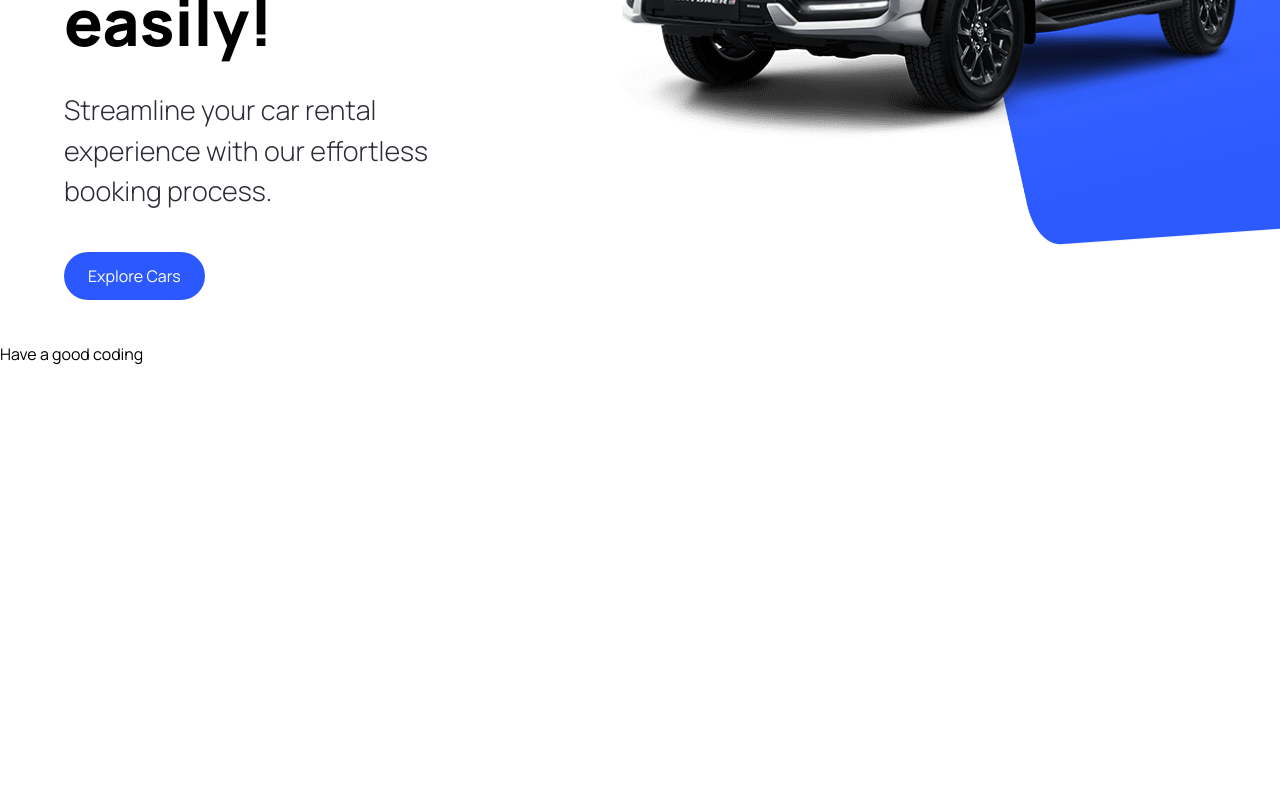
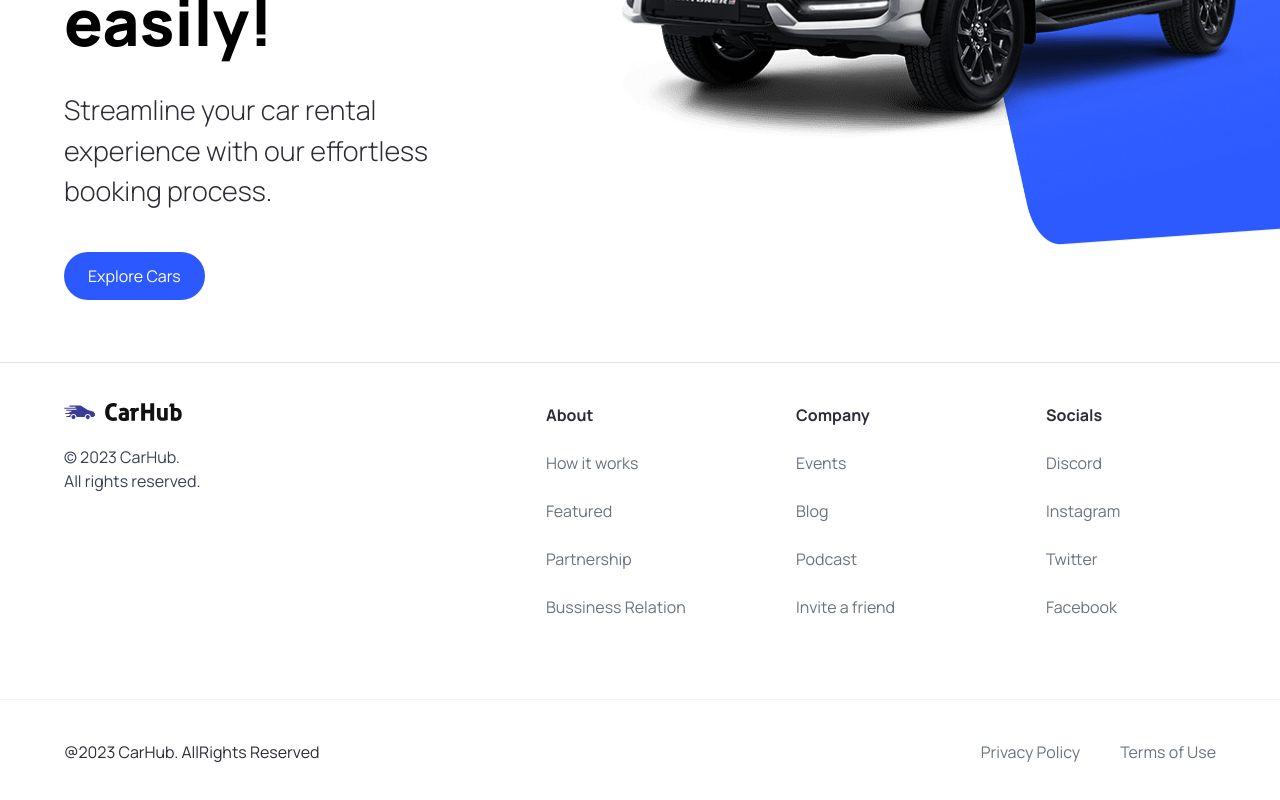
Before and after one commit to ndayishimiyeeric/car_showcase, a Next.js app: page / in a window 1280 px wide. Shown: the part 458-1258 px from the top of the page. Before the commit the page ends 824 px from the top, so only its background shows below. Built offline with nearby package versions, Linux system fonts and the light colour scheme.

Commit message:
add footer

```diff
--- a/components/Footer/Footer.tsx
+++ b/components/Footer/Footer.tsx
@@ -1,4 +1,7 @@
 import React from 'react';
+import Image from 'next/image';
+import Link from 'next/link';
+import { footerLinks } from '@/constants';
 
 type FooterProps = {
 
@@ -6,6 +9,43 @@
 
 const Footer:React.FC<FooterProps> = () => {
 
-  return <div>Have a good coding</div>
+  return (
+    <footer className='flex flex-col text-black-100 mt-5 border-t border-r-gray-100'>
+      <div className='flex max-md:flex-col flex-wrap justify-between gap-5 sm:px-16 px-6 py-10'>
+        <div className='flex flex-col justify-start items-start gap-6'>
+          <Image
+            src='/logo.svg'
+            alt='logo'
+            width={118}
+            height={18}
+            className='object-contain'
+          />
+          <p className='text-base text-gray-700'>
+            © 2023 CarHub. <br />All rights reserved.
+          </p>
+        </div>
+        <div className='footer__links'>
+          {footerLinks.map((link, index) => (
+            <div
+              key={index}
+              className='footer__link'
+            >
+              <h3 className='font-bold'>{link.title}</h3>
+              {link.links.map((item, index) => (
+                <Link key={index} href={item.url} className='text-gray-500'>{ item.title }</Link>
+              ))}
+            </div>
+          ))}
+        </div>
+      </div>
+      <div className='flex justify-between items-center flex-wrap mt-10 border-t border-gray-100 sm:px-16 px-6 py-10'>
+        <p>@2023  CarHub. AllRights Reserved</p>
+        <div className='footer__copyrights-link'>
+          <Link href="/" className='text-gray-500'>Privacy Policy</Link>
+          <Link href="/" className='text-gray-500'>Terms of Use</Link>
+        </div>
+      </div>
+    </footer>
+  )
 }
 export default Footer;
--- /dev/null
+++ b/constants/index.ts
@@ -0,0 +1,101 @@
+export const manufacturers = [
+  "Acura",
+  "Alfa Romeo",
+  "Aston Martin",
+  "Audi",
+  "Bentley",
+  "BMW",
+  "Buick",
+  "Cadillac",
+  "Chevrolet",
+  "Chrysler",
+  "Citroen",
+  "Dodge",
+  "Ferrari",
+  "Fiat",
+  "Ford",
+  "GMC",
+  "Honda",
+  "Hyundai",
+  "Infiniti",
+  "Jaguar",
+  "Jeep",
+  "Kia",
+  "Lamborghini",
+  "Land Rover",
+  "Lexus",
+  "Lincoln",
+  "Maserati",
+  "Mazda",
+  "McLaren",
+  "Mercedes-Benz",
+  "MINI",
+  "Mitsubishi",
+  "Nissan",
+  "Porsche",
+  "Ram",
+  "Rolls-Royce",
+  "Subaru",
+  "Tesla",
+  "Toyota",
+  "Volkswagen",
+  "Volvo",
+];
+
+export const yearsOfProduction = [
+  { title: "Year", value: "" },
+  { title: "2015", value: "2015" },
+  { title: "2016", value: "2016" },
+  { title: "2017", value: "2017" },
+  { title: "2018", value: "2018" },
+  { title: "2019", value: "2019" },
+  { title: "2020", value: "2020" },
+  { title: "2021", value: "2021" },
+  { title: "2022", value: "2022" },
+  { title: "2023", value: "2023" },
+];
+
+export const fuels = [
+  {
+    title: "Fuel",
+    value: "",
+  },
+  {
+    title: "Gas",
+    value: "Gas",
+  },
+  {
+    title: "Electricity",
+    value: "Electricity",
+  },
+];
+
+export const footerLinks = [
+  {
+    title: "About",
+    links: [
+      { title: "How it works", url: "/" },
+      { title: "Featured", url: "/" },
+      { title: "Partnership", url: "/" },
+      { title: "Bussiness Relation", url: "/" },
+    ],
+  },
+  {
+    title: "Company",
+    links: [
+      { title: "Events", url: "/" },
+      { title: "Blog", url: "/" },
+      { title: "Podcast", url: "/" },
+      { title: "Invite a friend", url: "/" },
+    ],
+  },
+  {
+    title: "Socials",
+    links: [
+      { title: "Discord", url: "/" },
+      { title: "Instagram", url: "/" },
+      { title: "Twitter", url: "/" },
+      { title: "Facebook", url: "/" },
+    ],
+  },
+];
```
